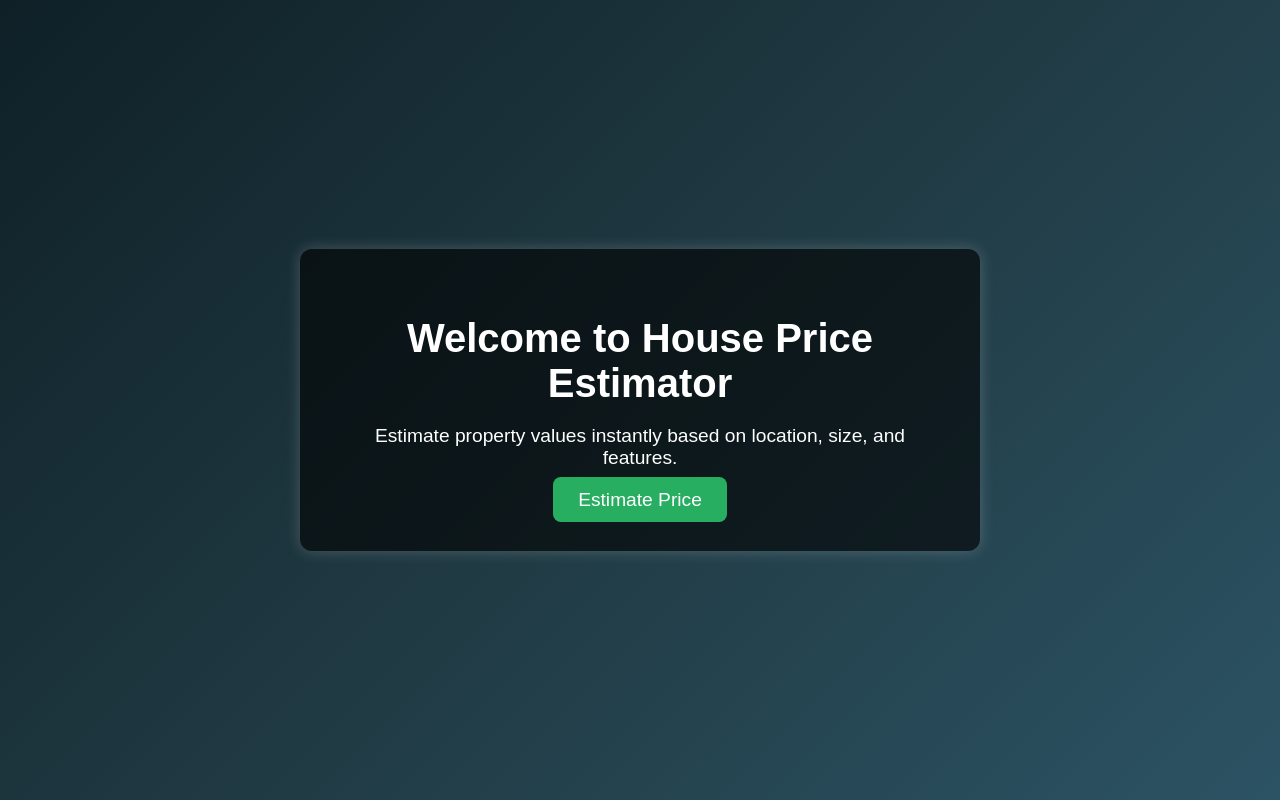
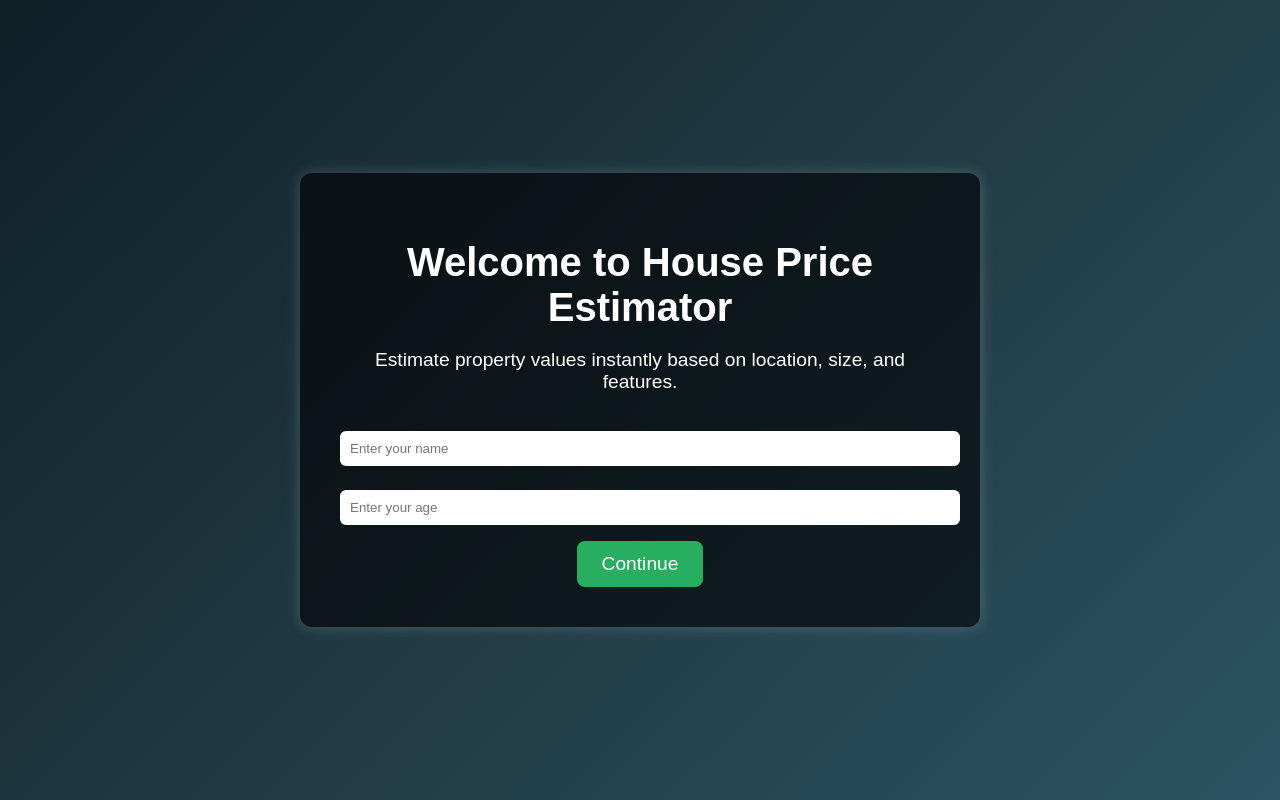
Before and after one commit to GinHikat/Hanoi-House-Pricing, a Flask app: page / in a window 1280 px wide. Run offline with Flask 3, Linux system fonts and the light colour scheme; parts of the project's set-up code (start-up, migrations or seed data) failed here and were passed over.

Commit message:
Add User info and review

```diff
--- a/app.py
+++ b/app.py
@@ -1,10 +1,13 @@
-from flask import Flask, request, render_template
+from flask import *
 import numpy as np
 import pandas as pd
 import pickle
 import math
+import os
+import csv
 
 application = Flask(__name__)
+application.secret_key = 'ml1_midterm'
 
 app = application
 with open('artifacts/processor.pkl', 'rb') as file:
@@ -15,7 +18,7 @@ with open('artifacts/model.pkl', 'rb') as file:
 
 class Data:
     def __init__(self, area: float, bedrooms: int, property_type: str,
-                 furniture: str, legal_status: str, distance_to_center: float, bathrooms: int, floors: int):
+                 furniture: str, legal_status: str, distance_to_center: float, bathrooms: int, floors: int, name: str, age: int, review: str, score: int):
         self.area = area
         self.bedrooms = bedrooms
         self.bathrooms = bathrooms
@@ -24,6 +27,20 @@ class Data:
         self.furniture = furniture
         self.legal_status = legal_status
         self.distance_to_center = distance_to_center
+        self.name = name
+        self.age = age
+        self.review = review
+        self.score = score
+
+    def get_user(self):
+        data = {
+            'username': self.name,
+            'age': self.age
+        }
+        return data
+
+    def get_review(self):
+        return self.review
 
     def get_data(self):
         data_input = {
@@ -49,9 +66,26 @@ def exp_filter(value):
     except:
         return value
 
-#Define routes
-@app.route('/')
+@app.route('/', methods=['GET', 'POST'])
 def welcome():
+    if request.method == 'POST':
+        name = request.form.get('name')
+        age = request.form.get('age')
+
+        session['name'] = name
+        session['age'] = age
+
+        file_path = 'data/user_data.csv'
+        file_exists = os.path.isfile(file_path)
+
+        with open(file_path, mode='a', newline='') as file:
+            writer = csv.writer(file)
+            if not file_exists: #Check if file exists
+                writer.writerow(['Name', 'Age', 'Review'])
+            writer.writerow([name, age, '']) #Keep review empty for later
+
+        return redirect(url_for('predict'))
+
     return render_template('home.html')
 
 @app.route('/predict', methods = ['GET','POST'])
@@ -68,9 +102,12 @@ def predict():
             property_type=request.form.get('property_type') or 'other',
             furniture=request.form.get('furniture') or 'other',
             legal_status=request.form.get('legal_status') or 'other',
-            distance_to_center=float(request.form.get('distance_to_center') or 0)
+            distance_to_center=float(request.form.get('distance_to_center') or 0),
+            name = '',
+            age = 0,
+            review = '',
+            score = 0
         )
-
 
         pred = data.get_data()
 
@@ -80,5 +117,25 @@ def predict():
 
         return render_template('result.html', result = result)
 
+@app.route('/submit-review', methods=['POST'])
+def submit_review():
+    review = request.form.get('review', '')
+    score = request.form.get('score', '')
+    name = session.get('name')
+    age = session.get('age')
+
+    if name and age:
+        try:
+            df = pd.read_csv('data/user_data.csv')
+            mask = (df['Name'] == name) & (df['Age'] == int(age))
+            df.loc[mask, 'Review'] = review
+            df.loc[mask, 'Score'] = score
+            df.to_csv('data/user_data.csv', index=False)
+        except FileNotFoundError:
+            df = pd.DataFrame([{'Name': name, 'Age': age, 'Review': review, 'Score': score}])
+            df.to_csv('data/user_data.csv', index=False)
+
+    return redirect(url_for('welcome'))
+
 if __name__ == '__main__':
     app.run(host = '0.0.0.0',port=5000, debug=True)
--- /dev/null
+++ b/data/user_data.csv
@@ -0,0 +1,2 @@
+Name,Age,Review,Score
+Pham Duy Anh,23,lol,3
--- a/templates/home.html
+++ b/templates/home.html
@@ -32,7 +32,7 @@
             font-size: 1.2em;
             margin-bottom: 20px;
         }
-        .btn {
+        .btn, .submit-btn {
             background: #27ae60;
             color: white;
             padding: 12px 25px;
@@ -40,9 +40,21 @@
             font-size: 1.2em;
             border-radius: 8px;
             transition: background 0.3s ease-in-out;
+            border: none;
+            cursor: pointer;
         }
-        .btn:hover {
+        .btn:hover, .submit-btn:hover {
             background: #219150;
+        }
+        input[type="text"], input[type="number"] {
+            width: 100%;
+            padding: 10px;
+            margin: 8px 0 16px 0;
+            border: none;
+            border-radius: 6px;
+        }
+        form {
+            margin-top: 30px;
         }
     </style>
 </head>
@@ -50,7 +62,12 @@
     <div class="container">
         <h1>Welcome to House Price Estimator</h1>
         <p>Estimate property values instantly based on location, size, and features.</p>
-        <a href="/predict" class="btn">Estimate Price</a>
+
+        <form method="POST" action="/">
+            <input type="text" name="name" placeholder="Enter your name" required>
+            <input type="number" name="age" placeholder="Enter your age" required>
+            <button type="submit" class="submit-btn">Continue</button>
+        </form>
     </div>
 </body>
 </html>
```
Also changed, not shown: templates/predict.html (+15 -14 lines), templates/result.html (+62 -4 lines).
